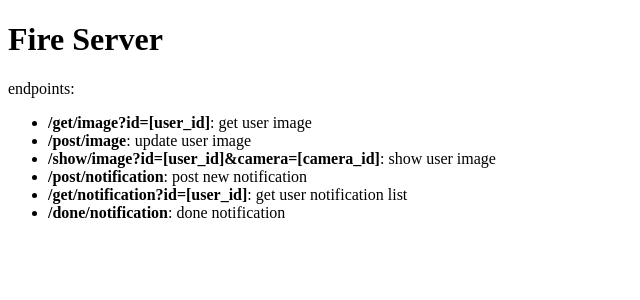
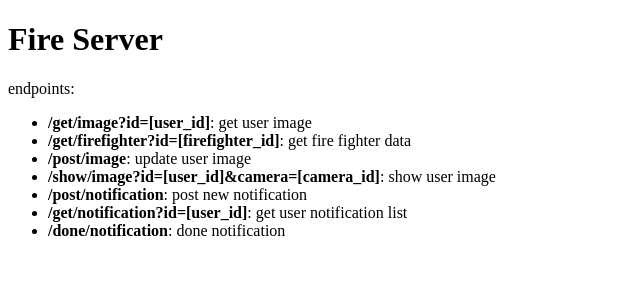
Before and after one commit to fabianvieri/fire-server, a Flask app: page / in a window 1280 px wide. Shown: the top 300 px of the page, without its empty margins (0-640 px from the left). Run offline with Flask 2, Linux system fonts and the light colour scheme.

Commit message:
change index

```diff
--- a/templates/index.html
+++ b/templates/index.html
@@ -13,6 +13,7 @@
     <p>endpoints:</p>
     <ul>
         <li><b>/get/image?id=[user_id]</b>: get user image</li>
+        <li><b>/get/firefighter?id=[firefighter_id]</b>: get fire fighter data</li>
         <li><b>/post/image</b>: update user image</li>
         <li><b>/show/image?id=[user_id]&camera=[camera_id]</b>: show user image</li>
         <li><b>/post/notification</b>: post new notification</li>
```
